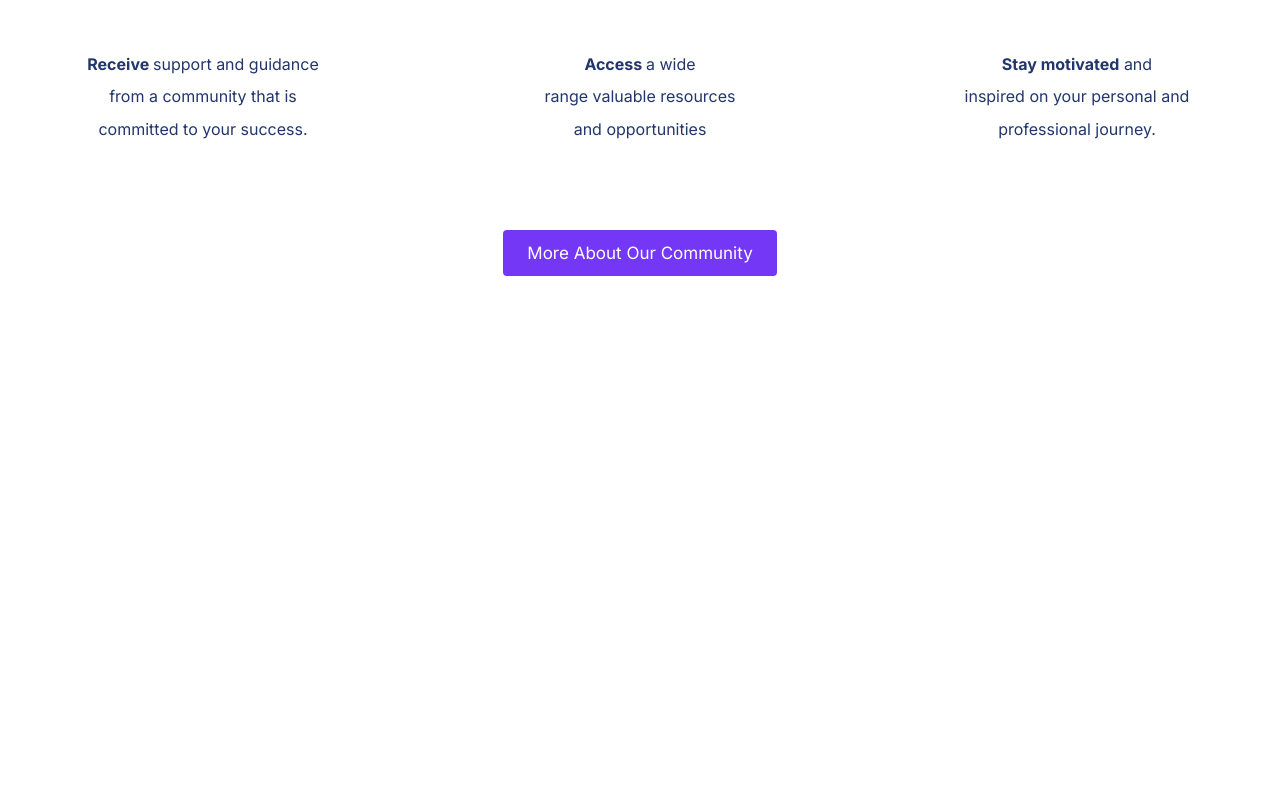
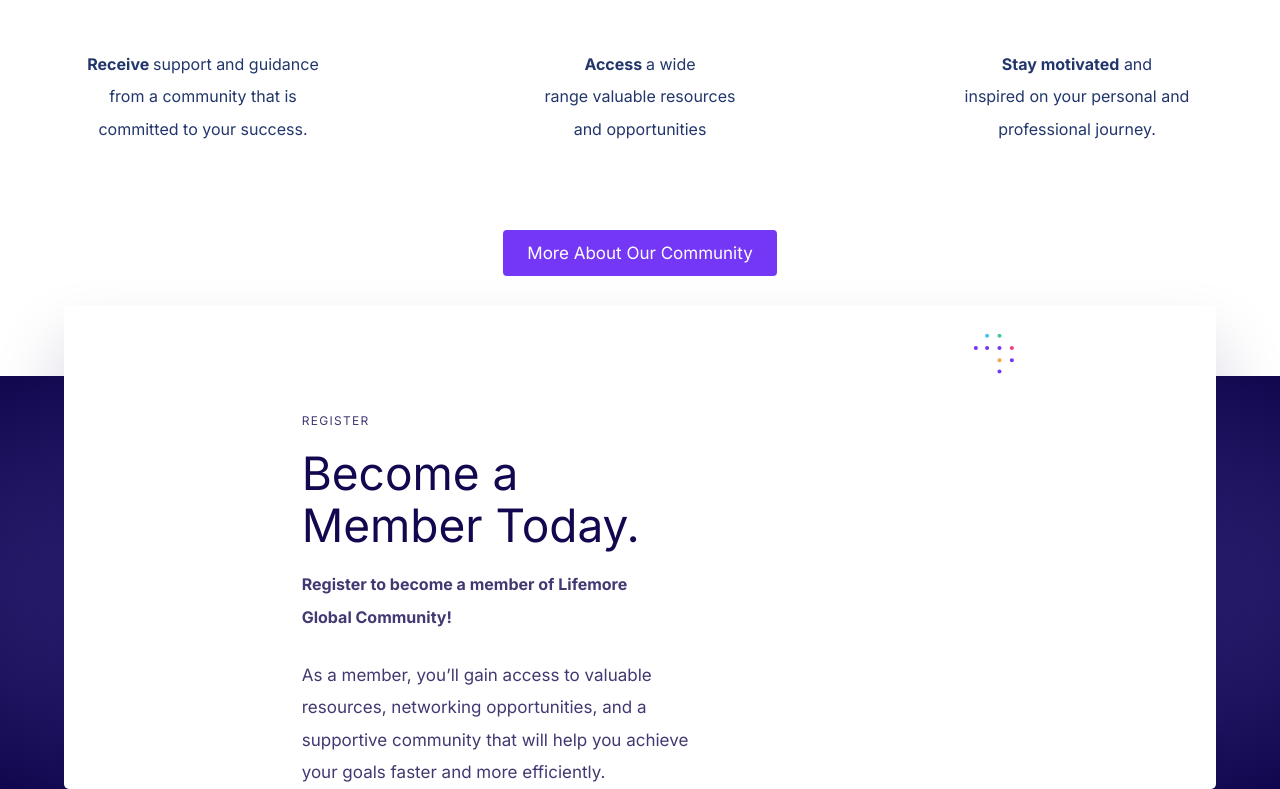
Before and after one commit to chayilDeborah/lifemore, a Next.js app: page / in a window 1280 px wide. Shown: the part 2250-3039 px from the top of the page. Before the commit the page ends 2526 px from the top, so only its background shows below. Built offline with nearby package versions, Linux system fonts and the light colour scheme.

Commit message:
feat: membership stylings

```diff
--- a/src/app/page.js
+++ b/src/app/page.js
@@ -3,6 +3,7 @@
 import people from './assets/people.svg';
 import AboutPreview from "./component/AboutPreview";
 import CommunityInfo from "./component/CommunityInfo";
+import Membership from "./component/Membership";
 
 
 const Home = () => {
@@ -25,8 +26,10 @@
             <button className="bg-[#7537F6] hover:opacity-[0.699999988079071] absolute -mt-[169px] rounded-[4px] text-[17px] text-[#fff] leading-[18px] py-[14px] px-[21px]">Join The Community</button>
             <AboutPreview />
             <CommunityInfo />
+
           </div>
         </div>
+        <Membership />
       </div>
     </>
   );
--- a/tailwind.config.js
+++ b/tailwind.config.js
@@ -12,6 +12,9 @@
         'gradient-conic':
           'conic-gradient(from 180deg at 50% 50%, var(--tw-gradient-stops))',
       },
+      boxShadow: {
+        '3xl': '0px 40px 70px 0px rgba(18, 8, 79, 0.20)',
+      }
     },
   },
   plugins: [],
```
Also changed, not shown: src/app/assets/color.svg (added).
